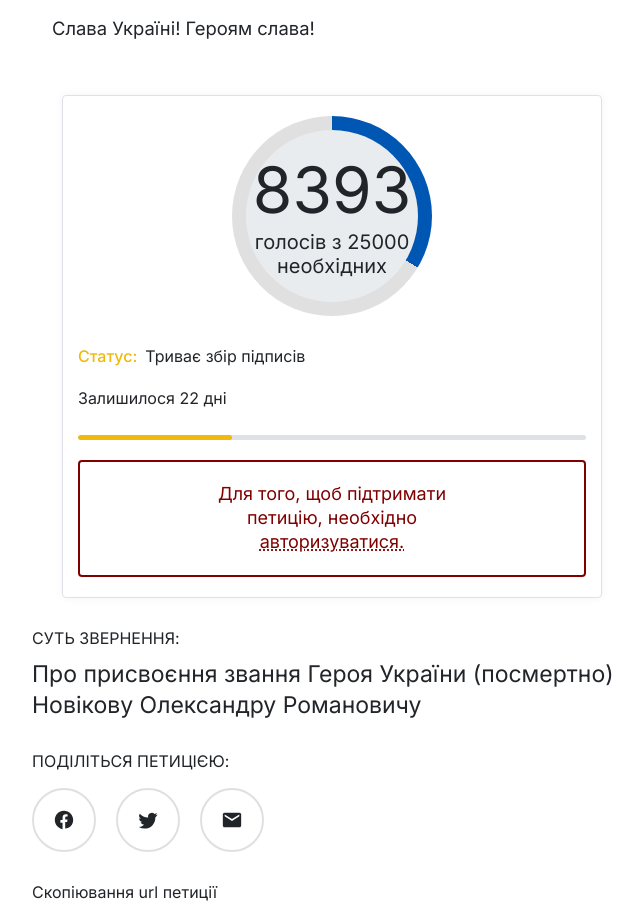
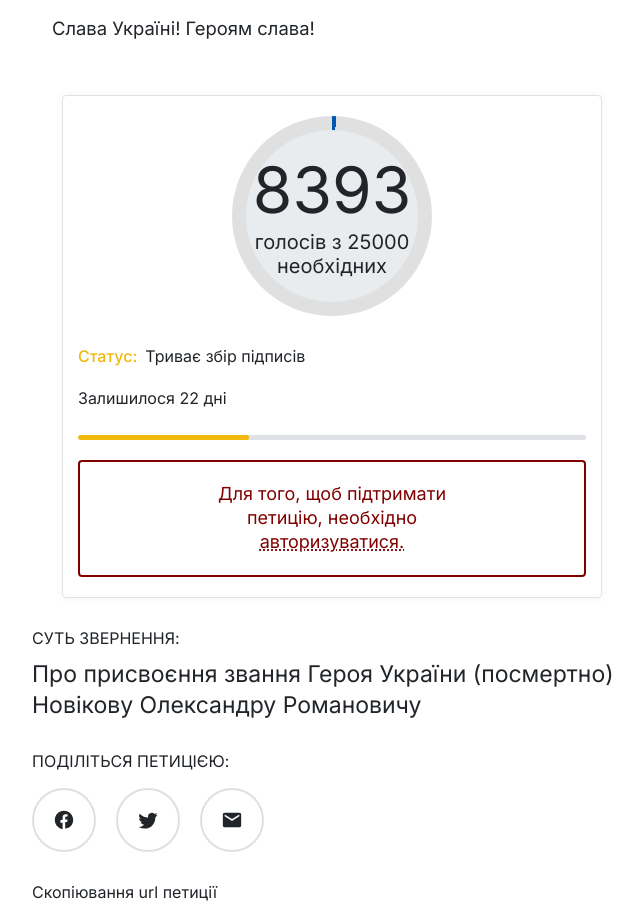
Before and after one commit to petition99/pet, a plain HTML site: page index.html in a window 1280 px wide. Shown: the part 1204-2117 px from the top of the page, without its empty margins (308-951 px from the left). Drawn offline with Linux system fonts and the light colour scheme.

Commit message:
Update progress circle gradient and bar width
Modified the progress circle gradient and adjusted the progress bar width to reflect the new calculation.

```diff
--- a/index.html
+++ b/index.html
@@ -245,19 +245,21 @@
             margin-bottom: 30px;
         }
 
+        /* --- МОДИФІКАЦІЯ ДЛЯ ВІЗУАЛЬНОГО ЗБІГУ З СКРІНШОТОМ (156 з 25000 = ~2.25 градуса) --- */
         .progress-circle {
             position: relative;
             width: 200px;
             height: 200px;
             background: conic-gradient(
-                #0056b3 0deg 121deg,
-                #e0e0e0 121deg 360deg
+                #0056b3 0deg 2.25deg, /* Змінено 121deg на 2.25deg */
+                #e0e0e0 2.25deg 360deg /* Змінено 121deg на 2.25deg */
             );
             border-radius: 50%;
             display: flex;
             justify-content: center;
             align-items: center;
         }
+        /* --------------------------------------------------------------------------------- */
 
         .progress-inner-circle {
             position: absolute;
@@ -329,8 +331,9 @@
         }
 
         .progress-bar {
+            /* Width calculation based on 8393 / 25000 = 0.33572 or 33.572% */
+            width: 33.57%;
             height: 100%;
-            width: 30.25%;
             background-color: #f0b90b;
             border-radius: 3px;
         }
@@ -755,9 +758,6 @@ body.menu-open { overflow: hidden !important; height: 100%; }
     document.querySelectorAll('a:not(.menu-close):not(.social-icon-button), button:not(.menu-close)').forEach(el => {
         // Умова, щоб не перенаправляти соціальні посилання та посилання у футері,
         // які ви хотіли залишити як були (наприклад, Урядовий портал, хоча тут вони на #)
-        // Для спрощення ми націлимо лише на меню та ключові кнопки, але якщо потрібно ВСЕ, тоді:
-        // el.addEventListener('click', redirectToTarget);
-
         // Залишаємо лише ті, що були додані в основній сторінці, плюс меню елементи (вже додані вище)
     });
   }
```
